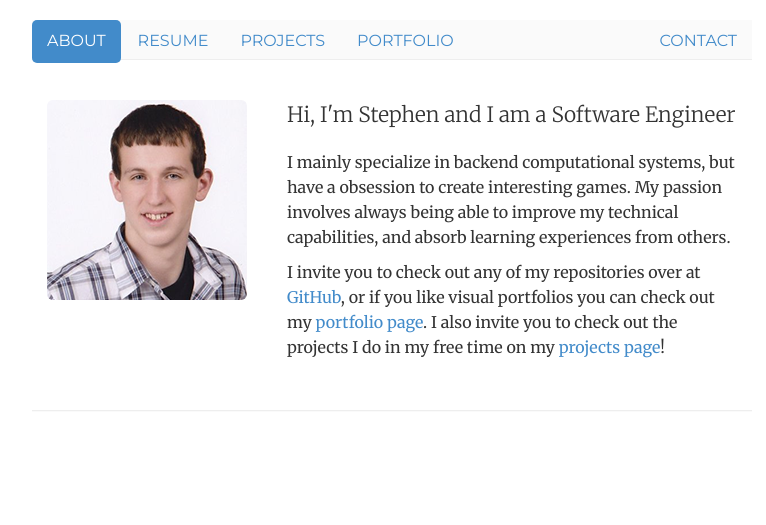
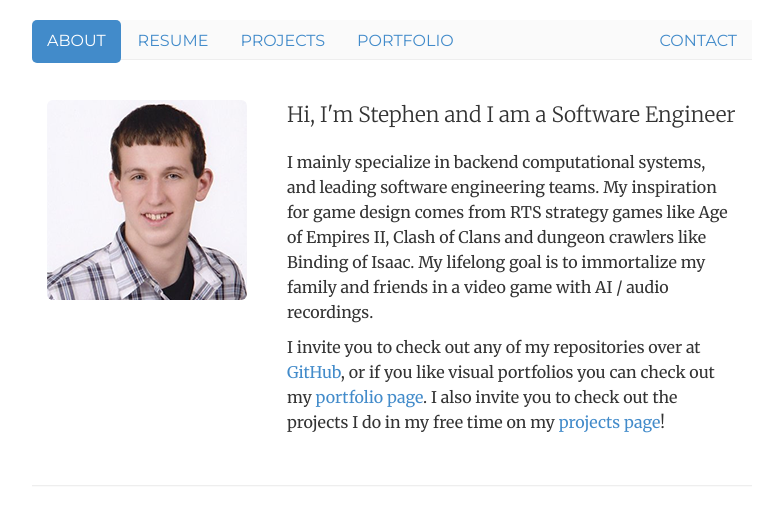
Before and after one commit to Unknowncmbk/unknowncmbk.github.io, a Jekyll site: the page built from index.html, in a window 1280 px wide. Shown: the top 525 px of the page, without its empty margins (248-1014 px from the left). Built offline with Jekyll 4.4.1, drawn with Linux system fonts in a browser that asks for light colours.

Commit message:
Update main page.

```diff
--- a/index.html
+++ b/index.html
@@ -15,7 +15,7 @@ description: Stephen Bahr is a Software Engineer from a small town in Ashland, O
 	</div>
 	<div itemscope itemtype="http://data-vocabulary.org/Person" class="col-sm-8">
 	<p class="lead">Hi, I'm <span itemprop="name">Stephen</span> and I am a Software Engineer</p>
-	<p>I mainly specialize in backend computational systems, but have a obsession to create interesting games. My passion involves always being able to improve my technical capabilities, and absorb learning experiences from others.
+	<p>I mainly specialize in backend computational systems, and leading software engineering teams. My inspiration for game design comes from RTS strategy games like Age of Empires II, Clash of Clans and dungeon crawlers like Binding of Isaac. My lifelong goal is to immortalize my family and friends in a video game with AI / audio recordings.
 	</p>
 
 	<p>I invite you to check out any of my repositories over at <a href="https://github.com/Unknowncmbk">GitHub</a>, or if you like visual portfolios you can check out my <a href="/portfolio">portfolio page</a>. I also invite you to check out the projects I do in my free time on my <a href="/projects">projects page</a>!
--- a/portfolio/index.html
+++ b/portfolio/index.html
@@ -6,7 +6,7 @@ resume: passive
 projects: passive
 portfolio: active
 contact: passive
-description: Stephen Bahr is a Software Engineer from a small town in OH
+description: Stephen Bahr is a Software Engineer from a small town in Ohio
 ---
 <!-- <div class="jumbotron"> -->
 <div class="portfolio">
--- a/projects/index.html
+++ b/projects/index.html
@@ -6,7 +6,7 @@ resume: passive
 projects: active
 portfolio: passive
 contact: passive
-description: Stephen Bahr is a Software Engineer from a small town in OH
+description: Stephen Bahr is a Software Engineer from a small town in Ohio
 ---
 <!-- <div class="jumbotron"> -->
 <div class="projects">
```
Also changed, not shown: other parts of index.html (+1 -1 lines).
